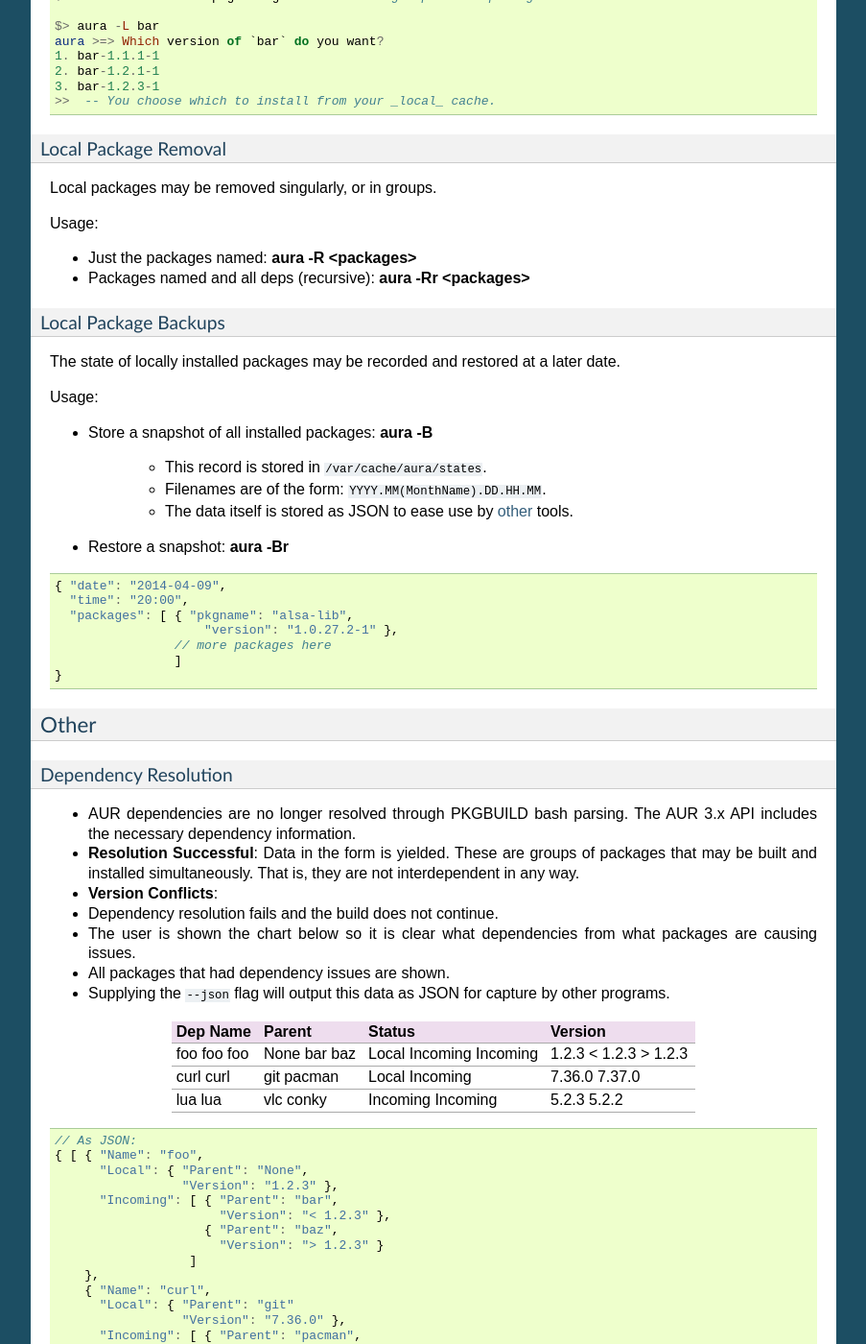
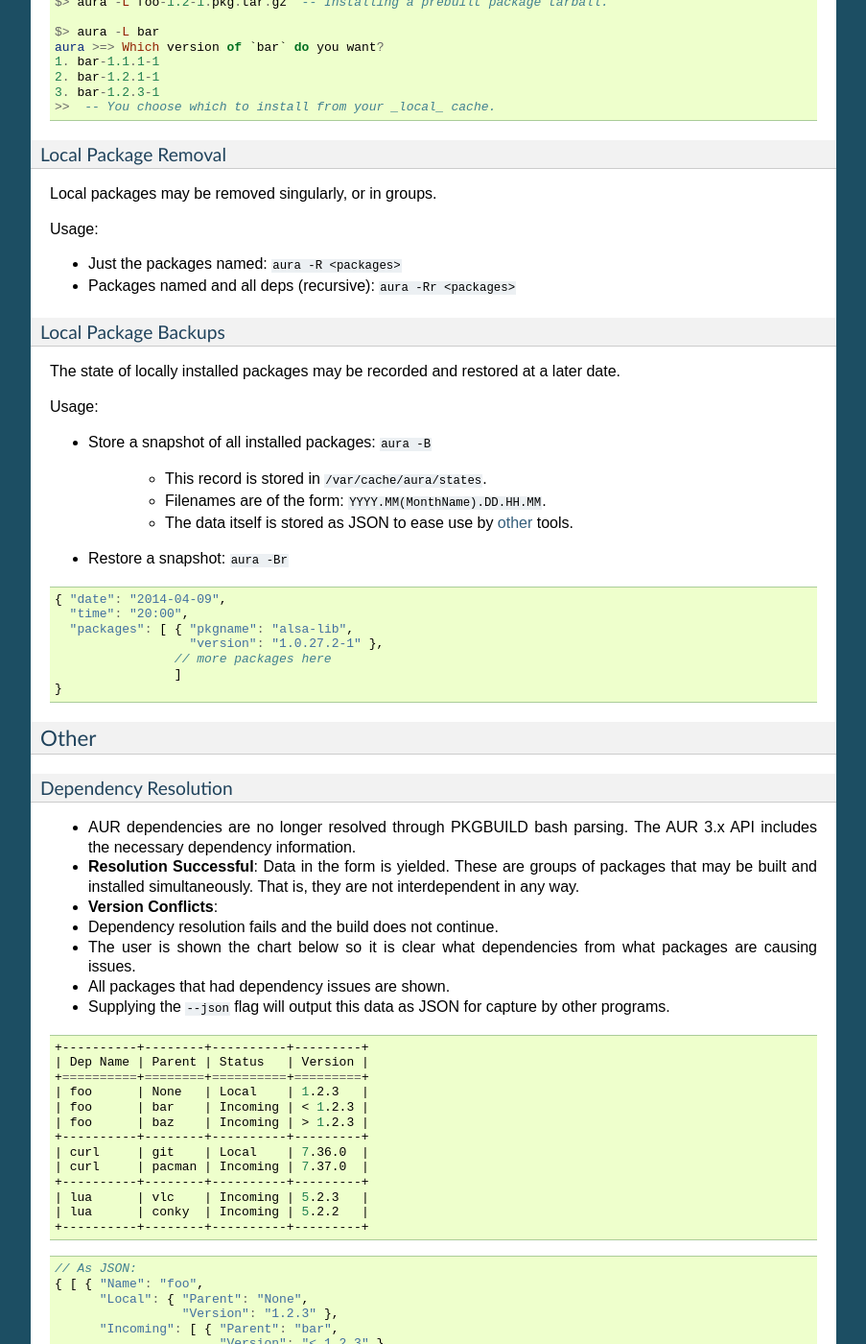
Before and after one commit to fosskers/aura, a Sphinx documentation site: the page built from doc/source/design.rst, in a window 1280 px wide and 1400 px high, scrolled down 2565 px. Shown: the whole window at 96% size, without its empty margins (198-1101 px from the left). Built offline with Sphinx 7.4.7, drawn with Linux system fonts in a browser that asks for light colours; some of the changed lines change nothing that is shown; some of the changed text lies outside the part shown.

Commit message:
DESIGN: Cleaned up some sections

```diff
--- a/doc/source/design.rst
+++ b/doc/source/design.rst
@@ -64,8 +64,8 @@ Common Behaviour
 As can be gleamed from the program flow chart, the "capital letter"
 operators pertaining to packages share the same functionality metaphors.
 
-- Installation: :command:`aura -{S,F,L} <packages>`
-- Searching: :command:`aura -{S,F,L} <regex-like>`
+- Installation: ``aura -{S,F,L} <packages>``
+- Searching: ``aura -{S,F,L} <regex-like>``
 
 Output sample::
 
@@ -79,7 +79,7 @@ Output sample::
 
 Aura will fail silently when no pattern is given.
 
-- Info Lookups: :command:`aura -{S,F,L} <packages>`
+- Info Lookups: ``aura -{S,F,L} <packages>``
 
 To the question, "What does it mean to install a local package?" consider
 the following the use cases::
@@ -100,8 +100,8 @@ Local packages may be removed singularly, or in groups.
 
 Usage:
 
-- Just the packages named: :command:`aura -R <packages>`
-- Packages named and all deps (recursive): :command:`aura -Rr <packages>`
+- Just the packages named: ``aura -R <packages>``
+- Packages named and all deps (recursive): ``aura -Rr <packages>``
 
 
 Local Package Backups
@@ -112,21 +112,21 @@ at a later date.
 
 Usage:
 
-- Store a snapshot of all installed packages: :command:`aura -B`
+- Store a snapshot of all installed packages: ``aura -B``
 
    - This record is stored in :file:`/var/cache/aura/states`.
    - Filenames are of the form: ``YYYY.MM(MonthName).DD.HH.MM``.
    - The data itself is stored as JSON to ease use by :ref:`other <other>`
      tools.
 
-- Restore a snapshot: :command:`aura -Br`
+- Restore a snapshot: ``aura -Br``
 
 .. code-block:: javascript
 
    { "date": "2014-04-09",
      "time": "20:00",
      "packages": [ { "pkgname": "alsa-lib",
-                       "version": "1.0.27.2-1" },
+                     "version": "1.0.27.2-1" },
                    // more packages here
                    ]
    }
@@ -162,19 +162,21 @@ Dependency Resolution
    capture by other programs.
 
 
-+----------+--------+----------+---------+
-| Dep Name | Parent | Status   | Version |
-+==========+========+==========+=========+
-| foo      | None   | Local    | 1.2.3   |
-| foo      | bar    | Incoming | < 1.2.3 |
-| foo      | baz    | Incoming | > 1.2.3 |
-+----------+--------+----------+---------+
-| curl     | git    | Local    | 7.36.0  |
-| curl     | pacman | Incoming | 7.37.0  |
-+----------+--------+----------+---------+
-| lua      | vlc    | Incoming | 5.2.3   |
-| lua      | conky  | Incoming | 5.2.2   |
-+----------+--------+----------+---------+
+.. code-block:: bash
+
+   +----------+--------+----------+---------+
+   | Dep Name | Parent | Status   | Version |
+   +==========+========+==========+=========+
+   | foo      | None   | Local    | 1.2.3   |
+   | foo      | bar    | Incoming | < 1.2.3 |
+   | foo      | baz    | Incoming | > 1.2.3 |
+   +----------+--------+----------+---------+
+   | curl     | git    | Local    | 7.36.0  |
+   | curl     | pacman | Incoming | 7.37.0  |
+   +----------+--------+----------+---------+
+   | lua      | vlc    | Incoming | 5.2.3   |
+   | lua      | conky  | Incoming | 5.2.2   |
+   +----------+--------+----------+---------+
 
 .. code-block:: javascript
 
@@ -231,41 +233,27 @@ Concurrent Package Building
 PkgInfo
 ~~~~~~~
 
--  ``-{S,F,L}i`` yields ``PkgInfo`` data. It holds:
+Package searching and Info lookup algorithms work with ``PkgInfo`` data.
+It holds:
 
--  Repository name
+- Repository name
+- Package name
+- Version
+- Description
+- Architecture
+- URL
+- Licenses
+- “Provides”
+- Dependencies
+- “Conflicts With”
+- Maintainer
+- Optional fields (provided as ``[(Text,Text)]``):
 
--  Package name
-
--  Version
-
--  Description
-
--  Architecture
-
--  URL
-
--  Licenses
-
--  “Provides”
-
--  Dependencies
-
--  “Conflicts With”
-
--  Maintainer
-
--  Optional fields (provided as ``[(Text,Text)]``):
-
-   -  Download/Install sizes
-
-   -  Group
-
-   -  Votes
-
-   -  GPG information
-
-   -  etc.
+   - Download/Install sizes
+   - Group
+   - Votes
+   - GPG information
+   - etc.
 
 Abnormal Termination
 ~~~~~~~~~~~~~~~~~~~~
@@ -277,7 +265,7 @@ Colour Output
 ~~~~~~~~~~~~~
 
 All output to terminal (save JSON data) is output in colour where
-appropriate. The user can disable this with :command:`--no-color{ur,r}`.
+appropriate. The user can disable this with ``--no-color{ur,r}``.
 
 Usage Tips
 ~~~~~~~~~~
@@ -339,9 +327,9 @@ variable is set. Each language has an English name and its native
 equivalent (accents and other non-ascii characters are compatible). For
 example:
 
-- :command:`--croatian` and :command:`--hrvatski`
+- ``--croatian`` and ``--hrvatski``
 
-- :command:`--french` and :command:`--frans`
+- ``--french`` and ``--frans``
 
 .. _version-information:
 
```
